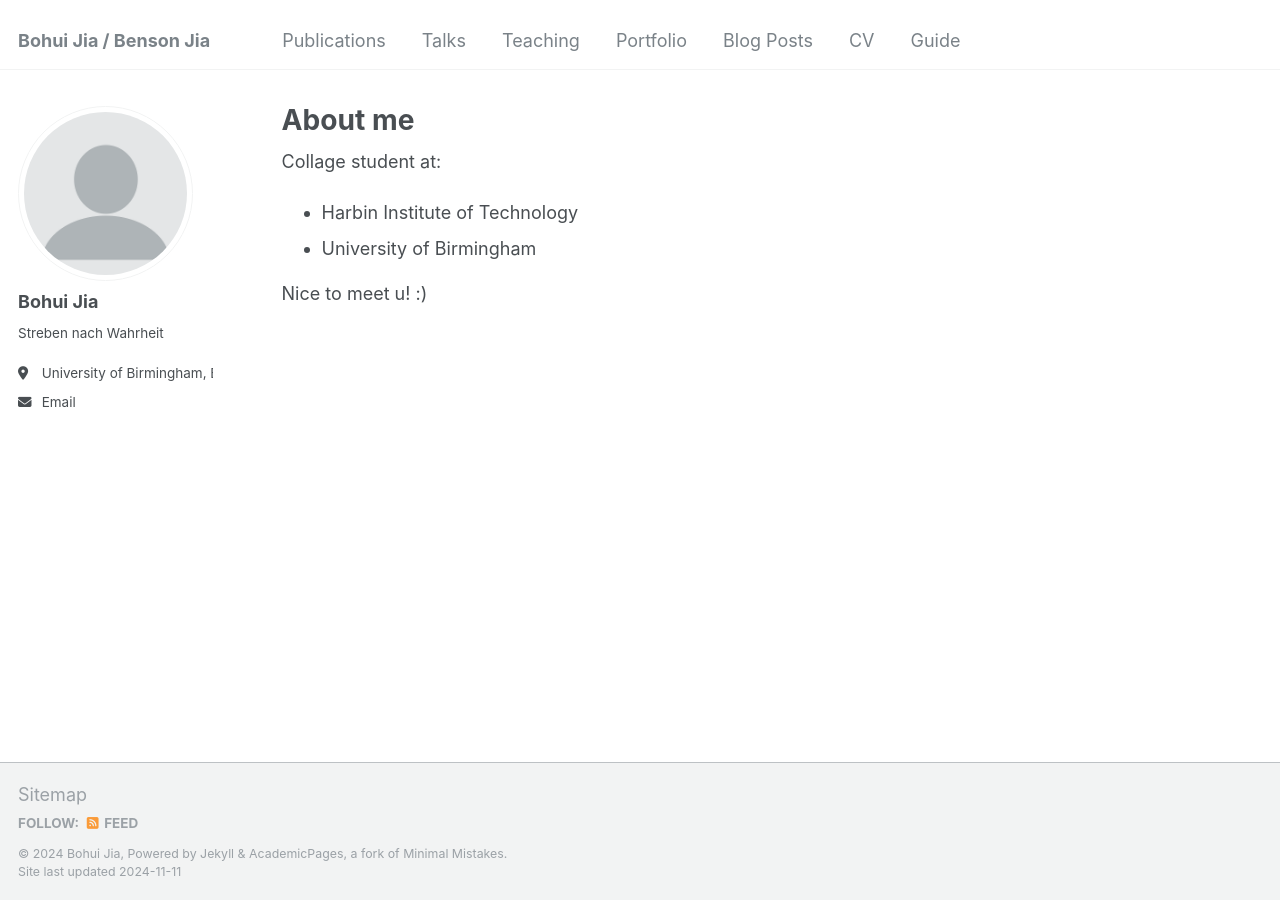
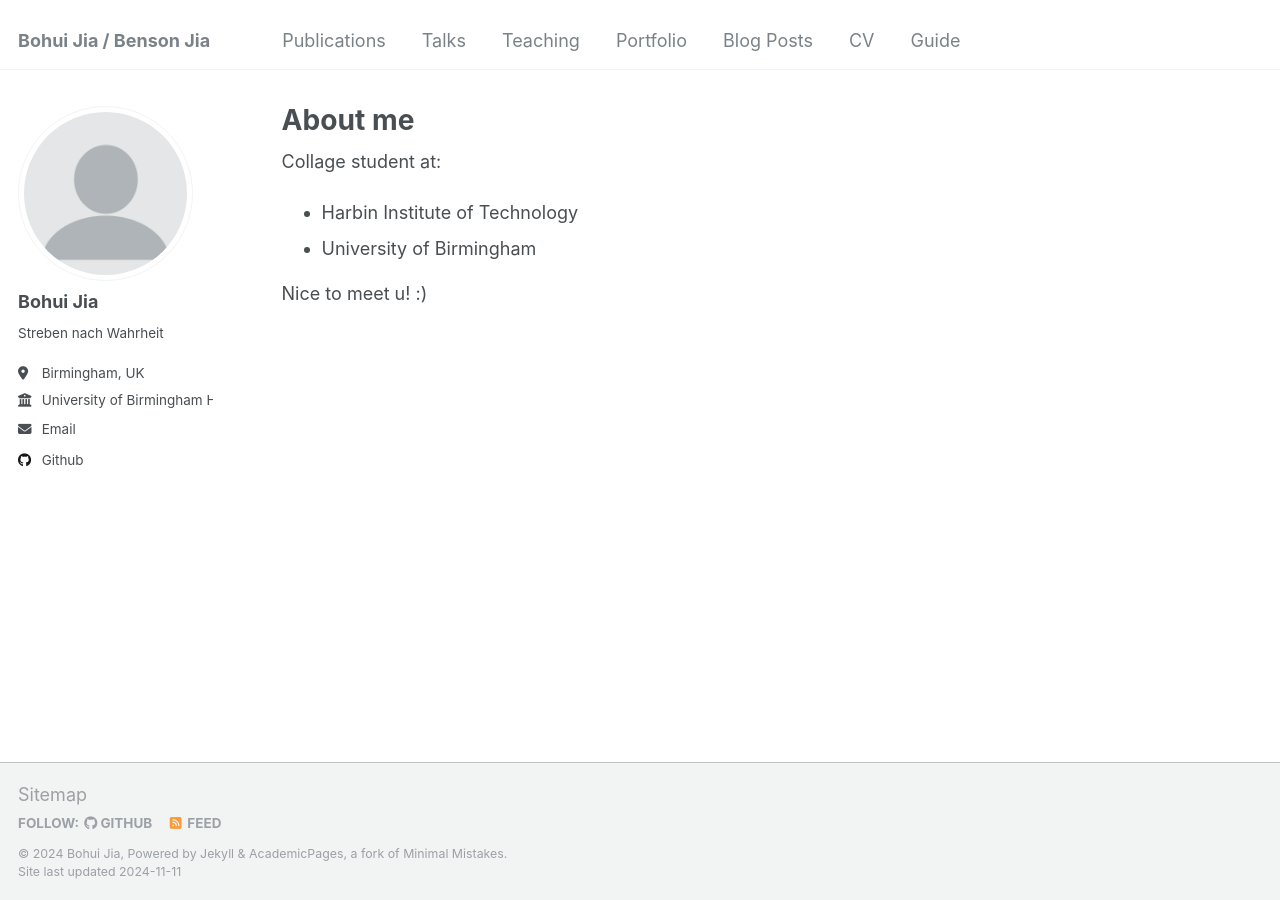
Before and after one commit to BensonJia/BensonJia.github.io, a Jekyll site: the page built from _pages/about.md, in a window 1280 px wide. Built offline with Jekyll 4.4.1, drawn with Linux system fonts in a browser that asks for light colours.

Commit message:
Update _config.yml

```diff
--- a/_config.yml
+++ b/_config.yml
@@ -25,8 +25,8 @@ author:
   name             : "Bohui Jia"
   pronouns         : # example: "she/her"
   bio              : "Streben nach Wahrheit"
-  location         : "University of Birmingham, Birmingham, UK"
-#  employer         : ""
+  location         : "Birmingham, UK"
+  employer         : "University of Birmingham\n Harbin Institute of Technology"
   email            : "redjgray@foxmail.org"
 
   # Academic websites
@@ -43,7 +43,7 @@ author:
 #  bitbucket        : # Username - Update with your username on the site
 #  codepen          : # Username
 #  dribbble         : # Username
-#  github           : "academicpages"
+  github           : "github.com/BensonJia"
 #  kaggle           : # Username
 #  stackoverflow    : # User number or user number and name (i.e., use "1" or "1/jeff-atwood")
 
```
